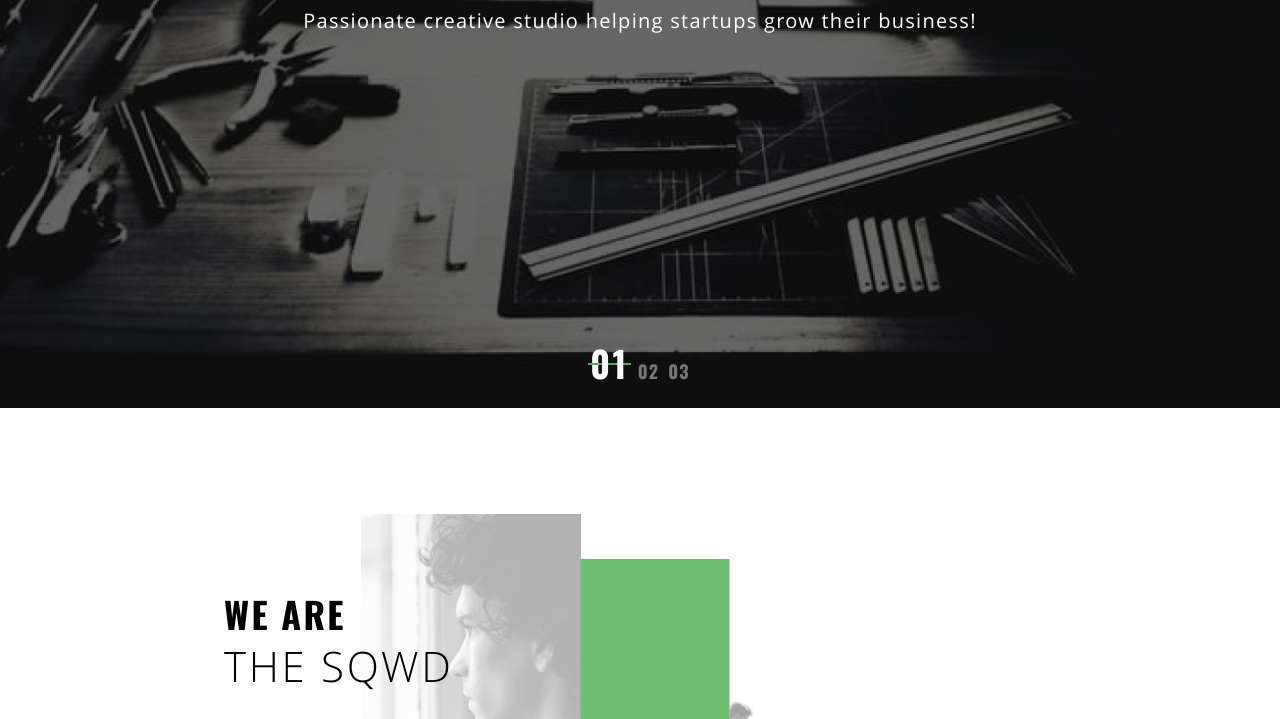
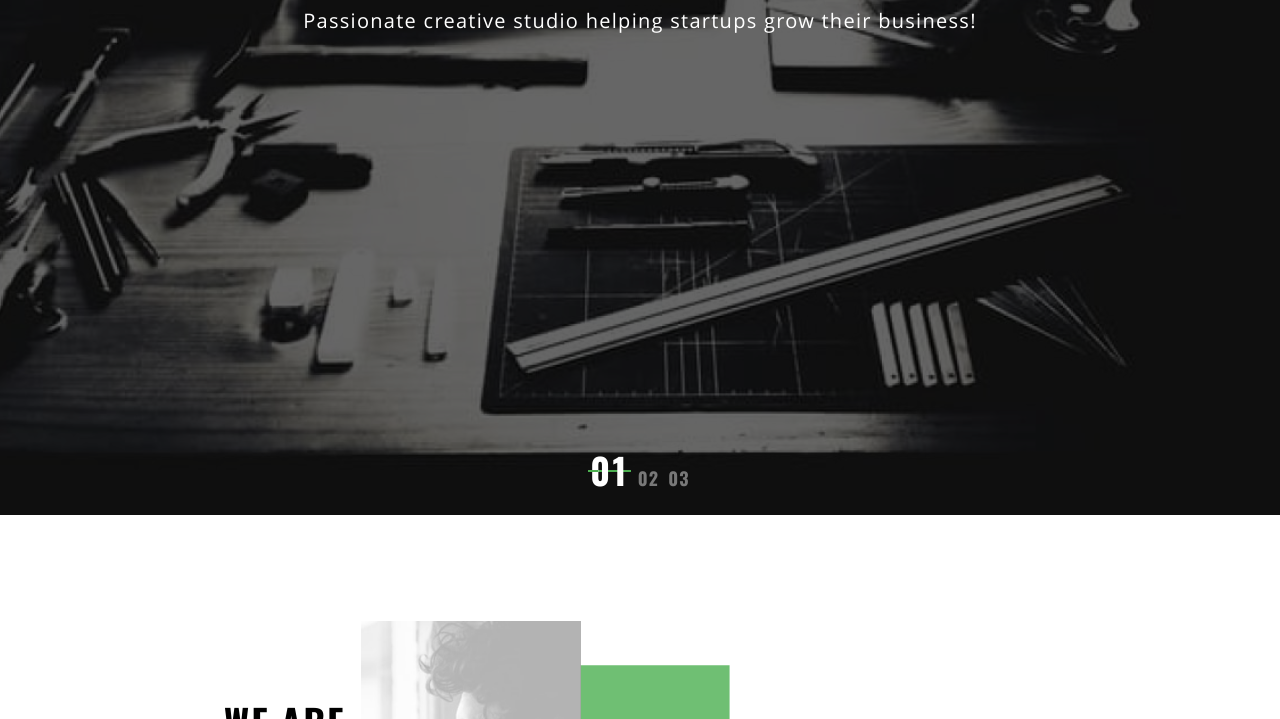
Before and after one commit to VolkovskayaIrina/Project-Freebie-Agency, a website built with Vite: page index.html in a window 1280 px wide. Shown: the part 514-1233 px from the top of the page. Built offline with nearby package versions, Linux system fonts and the light colour scheme; files whose address does not match are found by name.

Commit message:
slider header

```diff
--- a/index.html
+++ b/index.html
@@ -10,6 +10,22 @@
 
 <body>
   <header class="header">
+    <input type="radio" id="header-slide-1" name="header-slides" checked class="header__hidden-radio">
+    <input type="radio" id="header-slide-2" name="header-slides" class="header__hidden-radio">
+    <input type="radio" id="header-slide-3" name="header-slides" class="header__hidden-radio">
+    <ul class="header-controls">
+      <li class="header-control">
+        <label for="header-slide-1">01</label>
+      </li>
+      <li class="header-control">
+        <label for="header-slide-2">02</label>
+      </li>
+      <li class="header-control">
+        <label for="header-slide-3">03</label>
+      </li>
+    </ul>
+    <div class="header-slides">
+      <div class="header-slide">
         <nav class="header-navigation">
           <span class="header-navigation__logo">SQWD</span>
           <a href="#" class="header-navigation__link header-navigation__link--underscore-large">WORKS</a>
@@ -20,11 +36,32 @@
         </nav>
         <h1 class="header__heading">WHERE GREAT IDEAS COME TO LIFE</h1>
         <p class="header__paragraph">Passionate creative studio helping startups grow their business!</p>
-    <ul class="header-controls">
-      <li class="header-control header-control--active">01</li>
-      <li class="header-control">02</li>
-      <li class="header-control">03</li>
-    </ul>
+      </div>
+      <div class="header-slide">
+        <nav class="header-navigation">
+          <span class="header-navigation__logo">SQWD</span>
+          <a href="#" class="header-navigation__link header-navigation__link--underscore-large">WORKS</a>
+          <a href="#" class="header-navigation__link header-navigation__link--underscore-small">ABOUT</a>
+          <a href="#" class="header-navigation__link header-navigation__link--underscore-small">GALLERY</a>
+          <a href="#" class="header-navigation__link header-navigation__link--underscore-small">CHAT</a>
+          <a href="#" class="header-navigation__link header-navigation__link--underscore-medium">MEETUPS</a>
+        </nav>
+        <h1 class="header__heading">THE CREATIVE WORKDAYS OF OUR DESIGNERS!</h1>
+        <p class="header__paragraph">Our designer crew is highly creative and are able to manifest your unimaginable fantasies into reality.</p>
+      </div>
+      <div class="header-slide">
+        <nav class="header-navigation">
+          <span class="header-navigation__logo">SQWD</span>
+          <a href="#" class="header-navigation__link header-navigation__link--underscore-large">WORKS</a>
+          <a href="#" class="header-navigation__link header-navigation__link--underscore-small">ABOUT</a>
+          <a href="#" class="header-navigation__link header-navigation__link--underscore-small">SERVICES</a>
+          <a href="#" class="header-navigation__link header-navigation__link--underscore-small">BLOG</a>
+          <a href="#" class="header-navigation__link header-navigation__link--underscore-medium">CONTACT</a>
+        </nav>
+        <h1 class="header__heading">OUR TEAM</h1>
+        <p class="header__paragraph">We're made of blood and metal, for we are malleable as a child and as serious as a lion.</p>
+      </div>
+    </div>
   </header>
   <main>
     <section class="about">
--- a/style.scss
+++ b/style.scss
@@ -58,10 +58,32 @@ body {
 }
 
 .header {
+    $numberOfSlides: 3;
     position: relative;
+    overflow-x: hidden;
 
+    &__hidden-radio {
+        position: absolute;
+        display: none;
+        opacity: 0;
+        width: 0;
+        height: 0;
+        box-sizing: border-box;
+        margin: 0;
+    }
+
+    &-slides {
+        display: flex;
+        width: 100vw * $numberOfSlides;
+        overflow-y: hidden;
+        transition: all 0.6s ease-in-out;
+    }
+
+    &-slide {
+        position: relative;
         padding-top: 79px;
-    padding-bottom: 19px;
+        padding-bottom: 375.84px;
+        width: 100vw;
 
         &::before {
             position: absolute;
@@ -70,11 +92,17 @@ body {
             right: 0;
             bottom: 0;
             z-index: -1;
-        background-image: url(./images/headimage.png);
             background-position: center;
             background-size: cover;
             filter: brightness(40%);
             content: "";
+        }
+
+        @for $i from 1 through $numberOfSlides {
+            &:nth-child(#{$i}):before {
+                background-image: url("./images/headimage#{$i}.jpg");
+            }
+        }
     }
 
     &-navigation {
@@ -144,11 +172,14 @@ body {
         padding: 0 10px;
         color: #fff;
         text-align: center;
+
+        @media (max-width: 420px) {
+            font-size: 52px;
+        }
     }
 
     &__paragraph {
-        margin-top: 0;
-        margin-bottom: 303.5px;
+        margin: 0;
         padding: 0 10px;
         font-size: 20px;
         line-height: 23.44px;
@@ -158,6 +189,11 @@ body {
     }
 
     &-controls {
+        position: absolute;
+        left: 0;
+        right: 0;
+        bottom: 19px;
+        z-index: 2;
         display: flex;
         width: 100%;
         justify-content: center;
@@ -169,14 +205,8 @@ body {
         align-items: baseline;
     }
 
-    &-control {
-        font-size: 18px;
-        line-height: 26.68px;
-        letter-spacing: 1.15px;
-        opacity: 0.4372;
-        font-weight: 700;
-
-        &--active {
+    @for $i from 1 through $numberOfSlides {
+        &__hidden-radio:nth-child(#{$i}):checked ~ &-controls > &-control:nth-child(#{$i}) {
             position: relative;
             font-size: 36px;
             line-height: 53.35px;
@@ -192,6 +222,7 @@ body {
                 background-color: #4caf50;
                 z-index: 1;
                 content: "";
+                cursor: pointer;
             }
 
             &::after {
@@ -203,8 +234,23 @@ body {
                 background-color: #4caf50;
                 z-index: -1;
                 content: "";
+                cursor: pointer;
             }
         }
+
+        &__hidden-radio:nth-child(#{$i}):checked ~ &-slides {
+            transform: translateX(-100vw * ($i - 1));
+        }
+    }
+
+    &-control {
+        font-size: 18px;
+        line-height: 26.68px;
+        letter-spacing: 1.15px;
+        opacity: 0.4372;
+        font-weight: 700;
+        cursor: pointer;
+        transition: all 0.6s ease-in-out;
     }
 }
 
```
Also changed, not shown: images/headimage.png (deleted), images/headimage1.jpg (added), images/headimage2.jpg (added), images/headimage3.jpg (added). Lines whose indentation alone changed are shown as unchanged.
